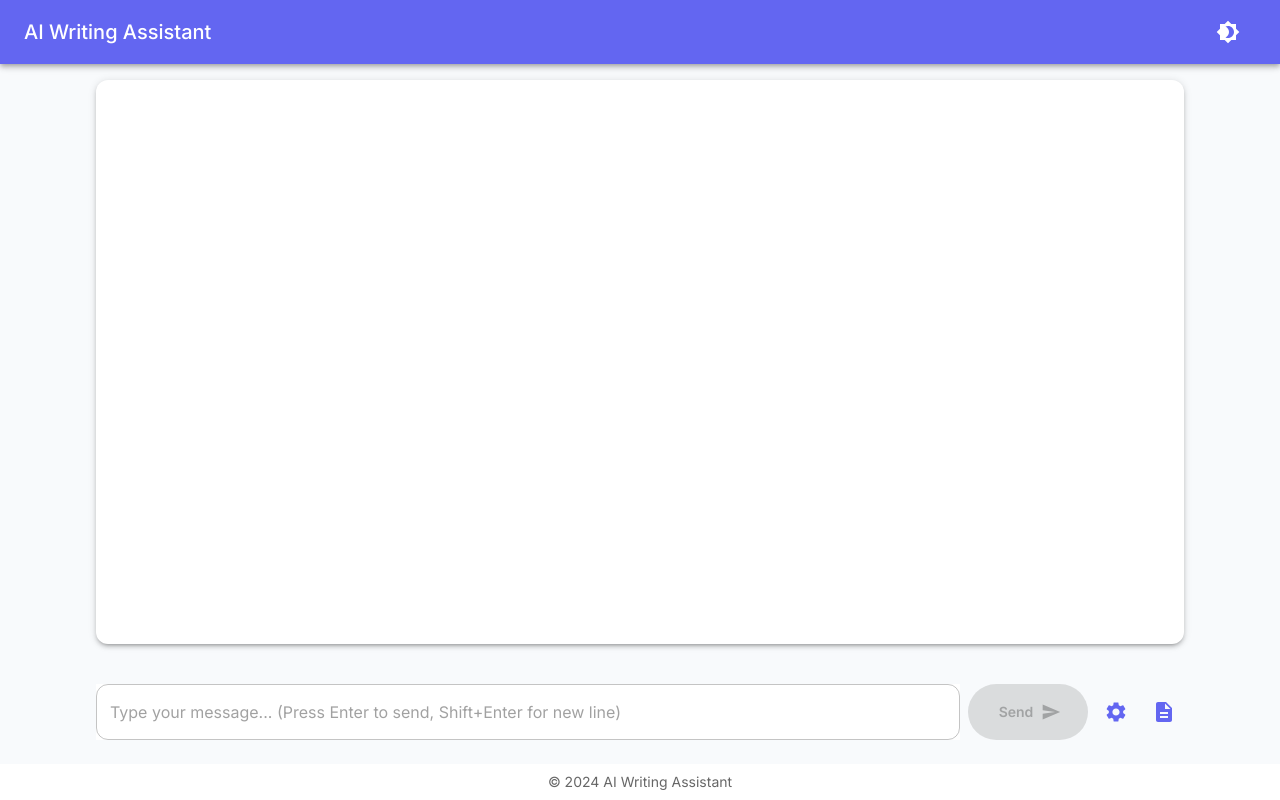
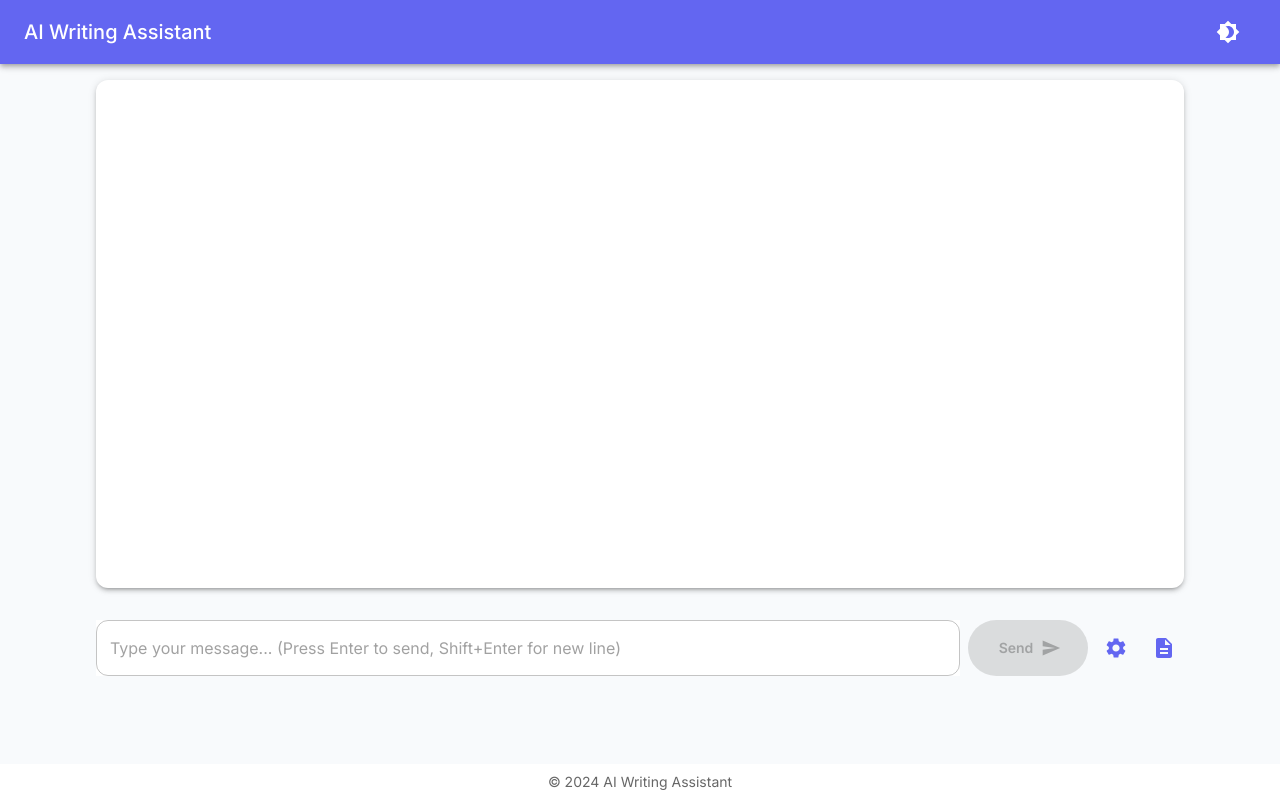
Before and after one commit to PierrunoYT/ai-writing-assistant, a React (Vite) app: page / in a window 1280 px wide. Built offline with nearby package versions, Linux system fonts and the light colour scheme.

Commit message:
fix: adjust layout spacing to ensure bottom containers are fully visible

```diff
--- a/src/components/ChatInterface.tsx
+++ b/src/components/ChatInterface.tsx
@@ -138,14 +138,15 @@ const ChatInterface = () => {
 
   return (
     <Box sx={{
-      height: 'calc(100vh - 140px)',
+      height: 'calc(100vh - 180px)', // Increased space for bottom controls
       display: 'flex',
       flexDirection: 'column',
-      gap: 3,
+      gap: 2,
       maxWidth: '1200px',
       mx: 'auto',
       width: '100%',
-      px: { xs: 2, sm: 4 }
+      px: { xs: 2, sm: 4 },
+      pb: 3 // Added bottom padding
     }}>
       {isDocumentMode ? (
         <Box sx={{
@@ -191,6 +192,7 @@ const ChatInterface = () => {
             currentPrompt={currentPrompt}
           />
 
+          <Box sx={{ mt: 'auto' }}>
             <ChatControls
               input={input}
               setInput={setInput}
@@ -205,6 +207,7 @@ const ChatInterface = () => {
                 setDocumentComments([]);
               }}
             />
+          </Box>
         </>
       )}
     </Box>
```
Lines whose indentation alone changed are shown as unchanged.
